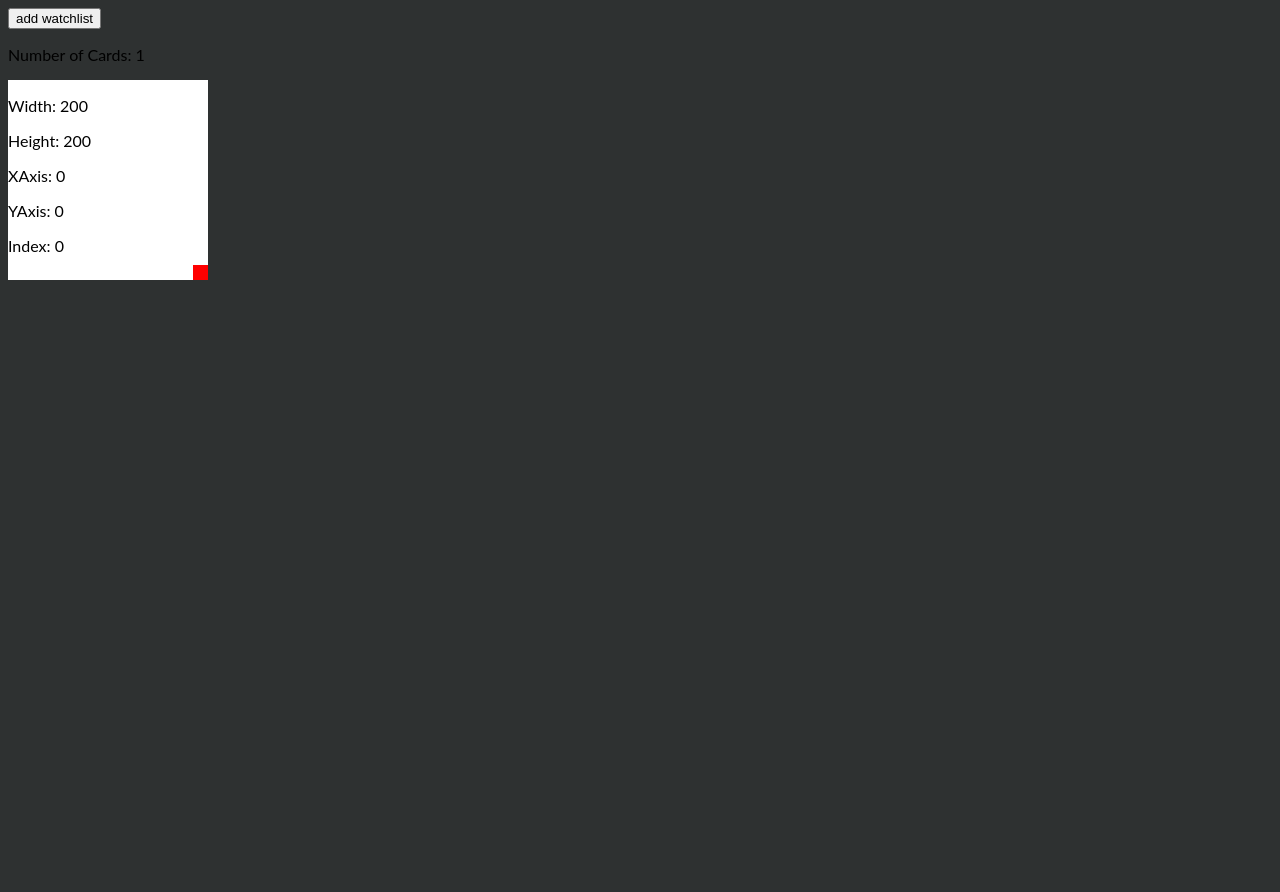
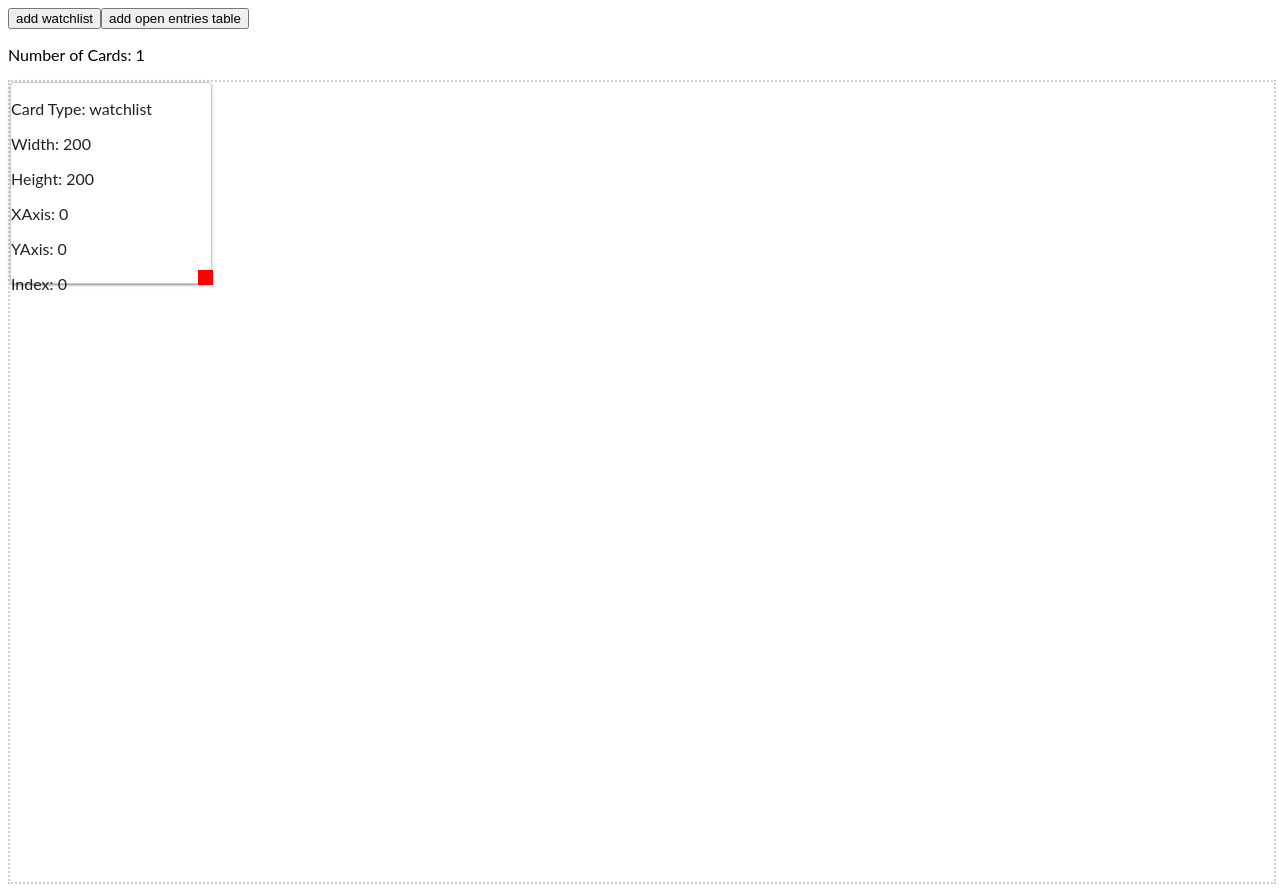
Before and after one commit to gitalvininfo/angular-drag-drop-resize, an Angular app: page / in a window 1280 px wide. Both pictures are taken after a click on the button "add watchlist". Before the commit the page ends 800 px from the top, so only its background shows below. Built offline with nearby package versions, Linux system fonts and the light colour scheme.

Commit message:
card type

```diff
--- a/src/app/app.component.html
+++ b/src/app/app.component.html
@@ -6,18 +6,22 @@
   <button (click)="addCard()">add card</button>
 </div> -->
 
-<div>
-  <button (click)="addWatchlist()">add watchlist</button>
+<div style="display: flex;">
+  <button (click)="addWatchlist('watchlist')">add watchlist</button>
+  <button (click)="addWatchlist('open entries table')">add open entries table</button>
+
 </div>
 
 <p *ngIf="controls">Number of Cards: {{controls?.length}}</p>
 
-<div class="example-boundary2">
+<div class="example-boundary">
   <div class="container2" style="position: relative;">
-    <div *ngFor="let control of controls; let i = index" #resizeBox class="control-image" cdkDrag
+    <div *ngFor="let control of controls; let i = index" #resizeBox class="control-image example-box" cdkDrag
       cdkDragBoundary=".example-boundary" [style.width.px]="control.width" [style.height.px]="control.height"
-      [cdkDragFreeDragPosition]="dragPosition" (click)="clickControl(control)" (cdkDragEnded)="dragEnd($event, control)">
+      [cdkDragFreeDragPosition]="dragPosition" (click)="clickControl(control)"
+      (cdkDragEnded)="dragEnd($event, control)">
 
+      <p>Card Type: {{control.cardType}}</p>
       <p>Width: {{control.width}}</p>
       <p>Height: {{control.height}}</p>
       <p>XAxis: {{control.xAxis}}</p>
--- a/src/app/app.component.scss
+++ b/src/app/app.component.scss
@@ -5,7 +5,7 @@ p {
   .control-image {
     position: absolute;
     // position: relative;
-    background-color: white;
+    // background-color: rgb(230, 228, 228);
     text-align: left;
     cursor: move;
   }
@@ -45,3 +45,30 @@ p {
     border: dotted #ccc 2px;
     position: relative;
   }
+
+
+  .example-box {
+    width: 200px;
+    height: 200px;
+    border: solid 1px #ccc;
+    color: rgba(0, 0, 0, 0.87);
+    cursor: move;
+    // display: flex;
+    // justify-content: center;
+    // align-items: center;
+    // text-align: center;
+    background: #fff;
+    border-radius: 4px;
+    // position: relative;
+    z-index: 1;
+    transition: box-shadow 200ms cubic-bezier(0, 0, 0.2, 1);
+    box-shadow: 0 3px 1px -2px rgba(0, 0, 0, 0.2),
+                0 2px 2px 0 rgba(0, 0, 0, 0.14),
+                0 1px 5px 0 rgba(0, 0, 0, 0.12);
+  }
+
+  .example-box:active {
+    box-shadow: 0 5px 5px -3px rgba(0, 0, 0, 0.2),
+                0 8px 10px 1px rgba(0, 0, 0, 0.14),
+                0 3px 14px 2px rgba(0, 0, 0, 0.12);
+  }
--- a/src/app/app.component.ts
+++ b/src/app/app.component.ts
@@ -62,19 +62,17 @@ export class AppComponent {
 
   // }
 
-  addWatchlist(): void {
+  addWatchlist(type: string): void {
     const templateControl = new Control();
-    templateControl.width = 200;
+    templateControl.width = (type === 'watchlist') ? 200: 500;
     templateControl.height = 200;
     templateControl.xAxis = 0;
     templateControl.yAxis = 0;
+    templateControl.cardType = type;
     templateControl.index = this.controls === undefined ? 0 : this.controls.length;
 
     this.controls.push(templateControl);
-
     this.selectedControl = templateControl;
-    // console.log(templateControl);
-
     this.setCreateHandleTransform();
   }
 
--- a/src/app/control.model.ts
+++ b/src/app/control.model.ts
@@ -4,6 +4,7 @@ export interface IControl{
     index?: number;
     xAxis?: number;
     yAxis?: number;
+    cardType?: string;
   }
 
   export class Control implements IControl{
@@ -13,5 +14,6 @@ export interface IControl{
       public index?: number,
       public xAxis?: number,
       public yAxis?: number,
+      public cardType?: string
     ){}
   }
--- a/src/styles.scss
+++ b/src/styles.scss
@@ -7,6 +7,6 @@ mat-card-title,
 mat-card-subtitle,
 .mat-card-subtitle {
   font-family: "Andale Mono", serif;
-  background-color: RGBA(46, 49, 49, 1);
+  // background-color: RGBA(46, 49, 49, 1);
   // color: white;
 }
```
